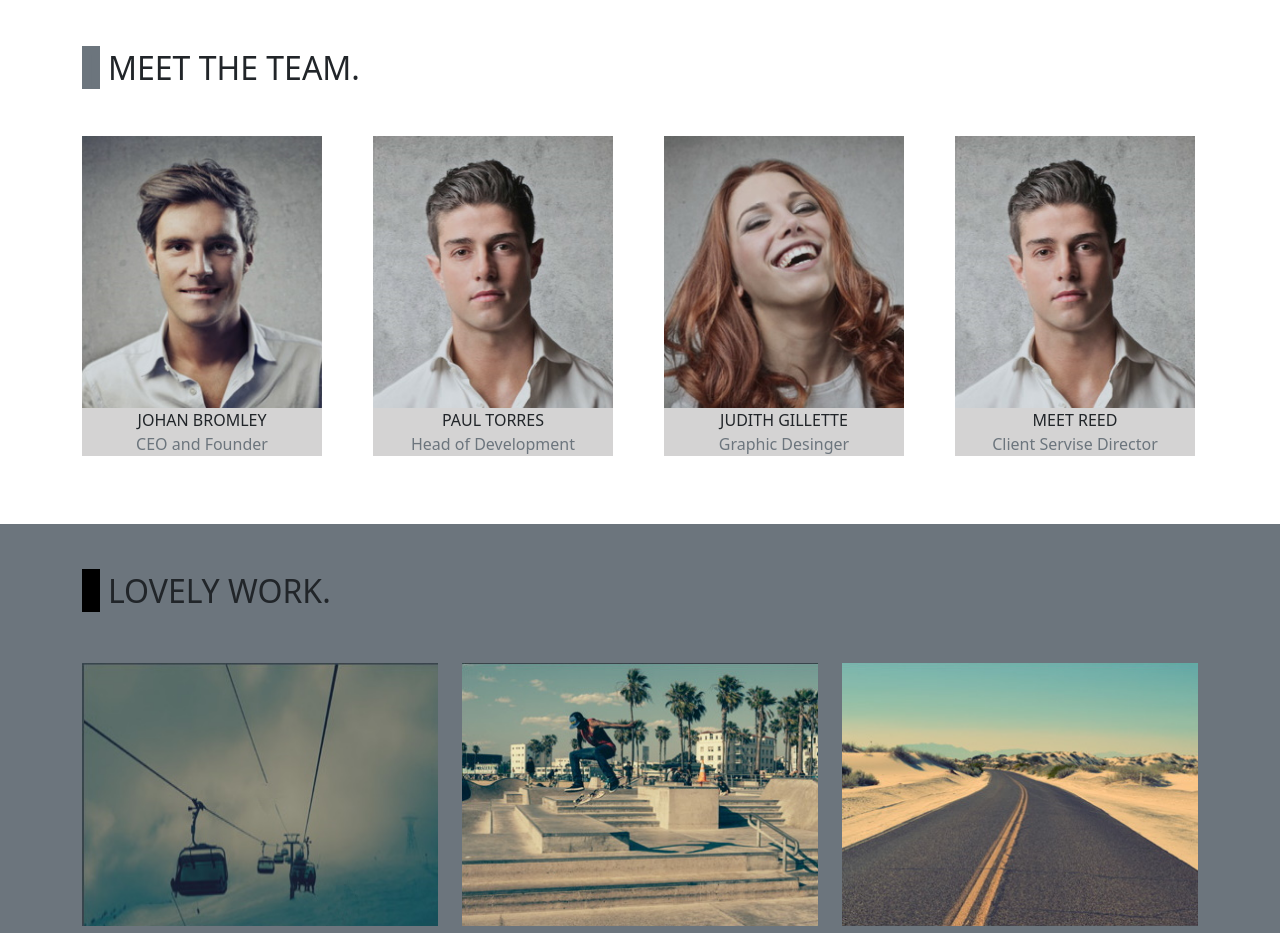
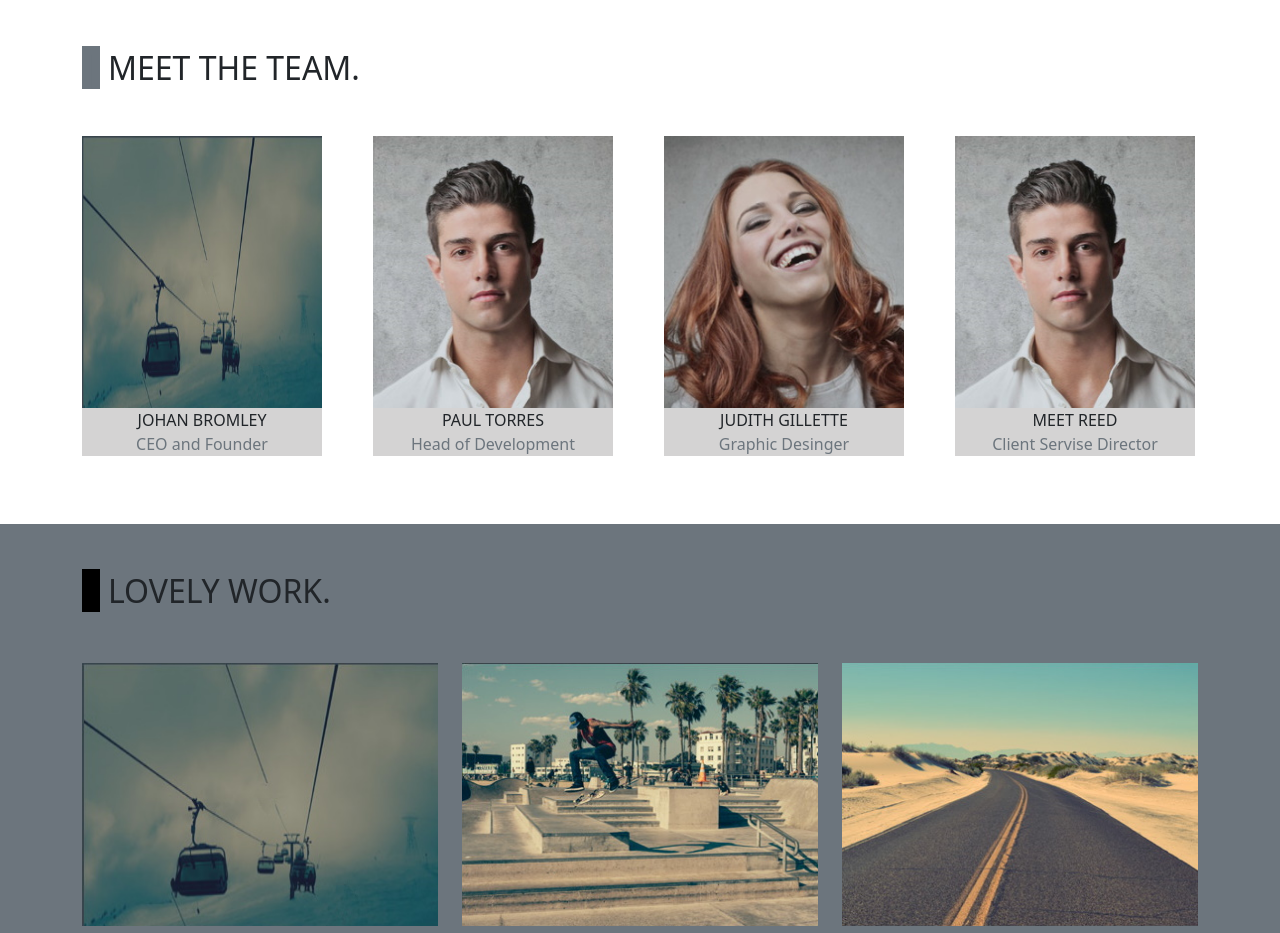
Before and after one commit to RomnSh/SiteTest, a website: page index.html in a window 1280 px wide. Shown: the part 1080-2013 px from the top of the page. Drawn offline with nearby package versions, Linux system fonts and the light colour scheme.

Commit message:
Update style.css

```diff
--- a/styles/style.css
+++ b/styles/style.css
@@ -38,7 +38,7 @@
 }
 
 .cadr-team-foto1 {
-  background-image: url('/assets/img/fase21.jpg');
+  background-image: url('/assets/img/img1.jpg');
 }
 
 .cadr-team-foto2 {
```
